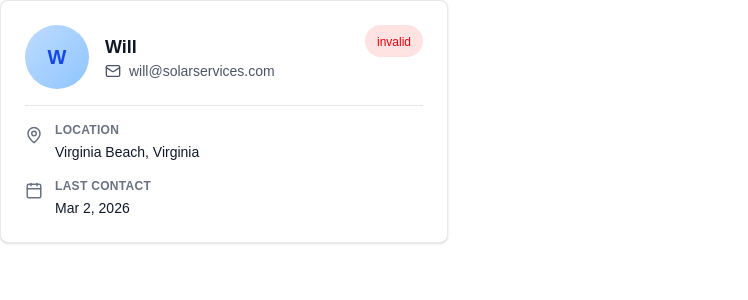
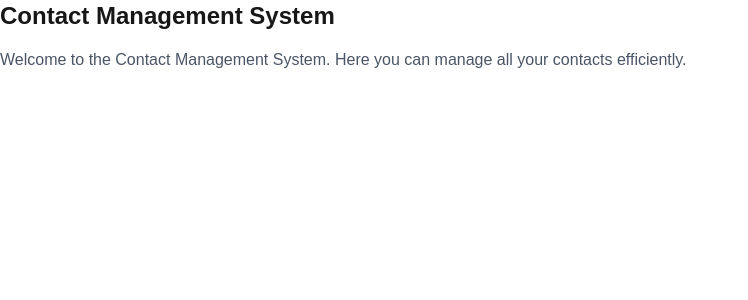
Before and after one commit to bitun123/contackmanagementsystem, a Next.js app: page / in a window 1280 px wide. Shown: the top 300 px of the page, without its empty margins (0-748 px from the left). Built offline with nearby package versions, Linux system fonts and the light colour scheme.

Commit message:
Refactor ContactCard component: enhance layout, improve status display, and remove hardcoded contact data

```diff
--- a/src/app/contact/page.tsx
+++ b/src/app/contact/page.tsx
@@ -4,17 +4,20 @@ import ContactCard from "@/components/ui/ContactCard";
 import { Contact } from "@/types/contact";
 import { useContact } from "@/hooks/useContact";
 import { useEffect, useState } from "react";
+import page from "../page";
 function ContactPage() {
   const { getcontacts, loading, contacts, error } = useContact();
 
   useEffect(() => {
-    getcontacts({ page: 1, limit: 10 });
+    getcontacts({ page: 1, limit: 20 });
   }, []);
 
   return (
-    <div>
+    <div className="p-4 w-full bg-gray-100 flex flex-wrap  gap-4">
       {contacts.map((contact) => (
-        <ContactCard key={contact._id} contact={contact} />
+        <div key={contact._id}>
+            <ContactCard key={contact._id} contact={contact} />
+        </div>
       ))}
     </div>
   );
--- a/src/app/page.tsx
+++ b/src/app/page.tsx
@@ -4,26 +4,9 @@ import React from 'react'
 function page() {
   return (
     <div>
-      <ContactCard contact={{
-        _id: "1",
-        email: "will@solarservices.com",
-        name: "Will",
-        location: "Virginia Beach, Virginia",
-        lastContact: "Mar 2, 2026",
-        status: "invalid",
-        phone: "",
-        firstName: "Will",
-        lastName: "",
-        city: "Virginia Beach",
-        state: "Virginia",
-        emailStatus: "invalid",
-        remarks: "",
-        dateOfLastContact: "2026-03-02T00:00:00.000Z",
-        isActive: true,
-        isArchived: false,
-        createdAt: "2026-01-01T00:00:00.000Z",
-        updatedAt: "2026-01-01T00:00:00.000Z",
-      }} />
+      <h1 className='text-2xl font-bold mb-4'>Contact Management System</h1>
+      <p className='text-gray-600 mb-6'>Welcome to the Contact Management System. Here you can manage all your contacts efficiently.</p>
+
     </div>
   )
 }
--- a/src/components/ui/ContactCard.tsx
+++ b/src/components/ui/ContactCard.tsx
@@ -1,8 +1,9 @@
-import { Contact } from "@/types/contact"
-import { Mail, MapPin, Calendar } from "lucide-react"
+import { Contact } from "@/types/contact";
+import { Mail, MapPin, Calendar } from "lucide-react";
 
-
-const statusColors: Record<string, { bg: string; text: string; dot: string }> = {
+// Define status colors for different email statuses
+const statusColors: Record<string, { bg: string; text: string; dot: string }> =
+  {
     safe: {
       bg: "bg-emerald-500/10",
       text: "text-emerald-500",
@@ -30,56 +31,82 @@ const statusColors: Record<string, { bg: string; text: string; dot: string }> =
     },
   };
 
+{
+  /* ContactCard component to display individual contact information */
+}
+function ContactCard({ contact }: { contact: Contact }) {
+  // Get the appropriate colors based on the contact's email status
+  const statusColor =
+    statusColors[contact.emailStatus] || statusColors["unverified"];
+  return (
+    <div className="w-full max-w-md rounded-lg border border-gray-200 bg-white p-4 sm:p-6 shadow-sm">
 
-function ContactCard({ contact }: { contact: Contact }) {
-  return (
-    <div className="max-w-md rounded-lg border border-gray-200 bg-white p-6 shadow-sm">
-      {/* Header with Avatar and Status */}
-      <div className="flex items-start justify-between mb-4">
-        <div className="flex items-center gap-4">
+  {/* Header */}
+  <div className=" flex items-start justify-between mb-4 gap-2 relative">
+
+    <div className="flex items-center gap-3 sm:gap-4">
       {/* Avatar */}
-          <div className="flex h-16 w-16 items-center justify-center rounded-full bg-gradient-to-br from-blue-200 to-blue-300">
-            <span className="text-xl font-bold text-blue-700">W</span>
+      <div className="flex h-14 w-14 sm:h-16 sm:w-16 items-center justify-center rounded-full bg-gradient-to-br from-blue-200 to-blue-300">
+        <span className="text-lg sm:text-xl font-bold text-blue-700">
+          {contact.name.charAt(0)}
+        </span>
       </div>
 
-          {/* Name */}
+      {/* Name + Email */}
       <div>
-            <h3 className="text-lg font-semibold text-gray-900">Will</h3>
+        <h3 className="text-base sm:text-lg font-semibold text-gray-900">
+          {contact.name}
+        </h3>
         <div className="flex items-center gap-2 text-sm text-gray-600">
           <Mail size={16} />
-              <span>will@solarservices.com</span>
+          <span className="break-all">{contact.email}</span>
         </div>
       </div>
     </div>
 
-        {/* Status Badge */}
-        <div className="rounded-full bg-red-100 px-3 py-1">
-          <span className="text-xs font-medium text-red-600">invalid</span>
+    {/* Status */}
+    <div className={`rounded-full ${statusColor.bg} px-2 sm:px-3 py-1`}>
+      <span className={`text-xs font-medium ${statusColor.text}`}>
+        {contact.emailStatus}
+      </span>
+    </div>
+
+  </div>
+
+  <div className="mb-4 h-px bg-gray-200"></div>
+
+  {/* Bottom Section */}
+  <div className="grid grid-cols-1 sm:grid-cols-2 gap-4">
+
+    {/* Location */}
+    <div className="flex items-start gap-3">
+      <MapPin size={18} className="mt-1 flex-shrink-0 text-gray-500" />
+      <div>
+        <p className="text-xs sm:text-sm font-semibold uppercase tracking-wide text-gray-500">
+          Location
+        </p>
+        <p className="mt-1 text-sm text-gray-900 break-words">
+          {contact.location}
+        </p>
       </div>
     </div>
 
-      {/* Divider */}
-      <div className="mb-4 h-px bg-gray-200"></div>
-
-      {/* Location Section */}
-      <div className="mb-4 flex items-start gap-3">
-        <MapPin size={18} className="mt-1 flex-shrink-0 text-gray-500" />
+    {/* Last Contact */}
+    <div className="flex items-start gap-3">
+      <Calendar size={18} className="mt-1 flex-shrink-0 text-gray-500" />
       <div>
-          <p className="text-xs font-semibold uppercase tracking-wide text-gray-500">Location</p>
-          <p className="mt-1 text-sm text-gray-900">Virginia Beach, Virginia</p>
+        <p className="text-xs sm:text-sm font-semibold uppercase tracking-wide text-gray-500">
+          Last Contact
+        </p>
+        <p className="mt-1 text-sm text-gray-900">
+          {contact.dateOfLastContact.slice(0, 10)}
+        </p>
       </div>
     </div>
 
-      {/* Last Contact Section */}
-      <div className="flex items-start gap-3">
-        <Calendar size={18} className="mt-1 flex-shrink-0 text-gray-500" />
-        <div>
-          <p className="text-xs font-semibold uppercase tracking-wide text-gray-500">Last Contact</p>
-          <p className="mt-1 text-sm text-gray-900">Mar 2, 2026</p>
   </div>
 </div>
-    </div>
-  )
+  );
 }
 
-export default ContactCard
+export default ContactCard;
```
Lines whose indentation alone changed are shown as unchanged.
